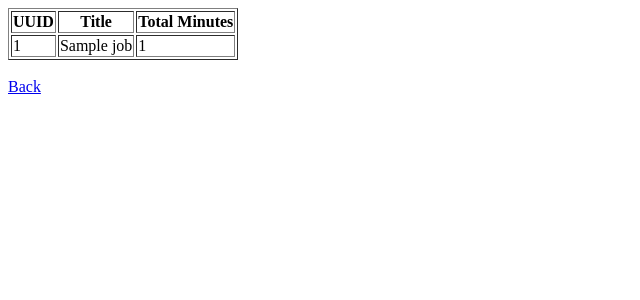
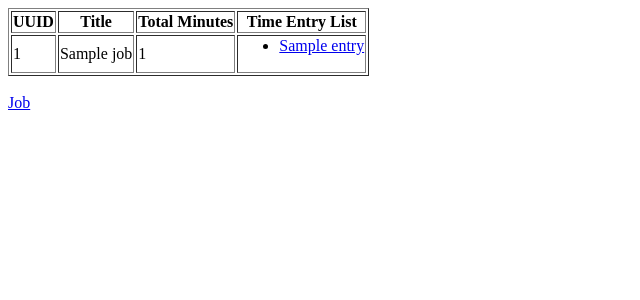
Before and after one commit to hestinr12/hire_esquire_challenge, a Django app: template time_keeper/templates/time_keeper/job_detail.html in a window 1280 px wide. Shown: the top 300 px of the page, without its empty margins (0-640 px from the left). Run offline with Django 3.2, Linux system fonts and the light colour scheme; the template is opened without the code that fills it: most values are stand-ins (such as "Sample title", 1, 10 or a date in 2020); data that the repository does not hold is empty.

Commit message:
adds URLs to relationships between the models within templates

```diff
--- a/time_keeper/templates/time_keeper/job_detail.html
+++ b/time_keeper/templates/time_keeper/job_detail.html
@@ -2,11 +2,18 @@
   <th>UUID</th>
   <th>Title</th>
   <th>Total Minutes</th>
-  <tr>
+  <th>Time Entry List</th>
+	<tr>
     <td>{{ job.id }}</td>
     <td>{{ job.title }}</td>
     <td>{{ job.total_minutes }}</td>
+		<td>
+			<ul>
+			{% for entry in job.timeentry_set.all %}
+				<li><a href={% url 'time_keeper:time_entry_detail' entry.pk %}>{{ entry }}</a></li>
+			{% endfor %}
+			</ul>
   </tr>
 </table>
 <br/>
-<a href={% url 'time_keeper:job_index' %}>Back</a>
+<a href={% url 'time_keeper:job_index' %}>Job</a>
--- a/time_keeper/templates/time_keeper/time_entry_detail.html
+++ b/time_keeper/templates/time_keeper/time_entry_detail.html
@@ -9,8 +9,8 @@
     <td>{{ time_entry.date_stamp }}</td>
     <td>{{ time_entry.minutes_worked }}</td>
     <td>{{ time_entry.work_summary }}</td>
-    <td>{{ time_entry.related_job }}</td>
+    <td><a href={% url 'time_keeper:job_detail' time_entry.related_job.id %}>{{ time_entry.related_job }}</a></td>
   </tr>
 </table>
 </br>
-<a href={% url 'time_keeper:time_entry_index' %}>Back</a>
+<a href={% url 'time_keeper:time_entry_index' %}>Time Entry</a>
--- a/time_keeper/urls.py
+++ b/time_keeper/urls.py
@@ -5,7 +5,7 @@ from . import views
 
 
 urlpatterns = [
-url(r'^$', views.entry),
+    url(r'^$', views.entry),
     url(r'^job/$', views.list_jobs, name='job_index'),
     url(r'^job/(?P<uuid>[0-9a-f\-]{36})/$', views.read_job, name='job_detail'),
     url(r'^job/create$', views.create_job, name='job_create'),
```
Also changed, not shown: time_keeper/views.py (+1 -9 lines).
